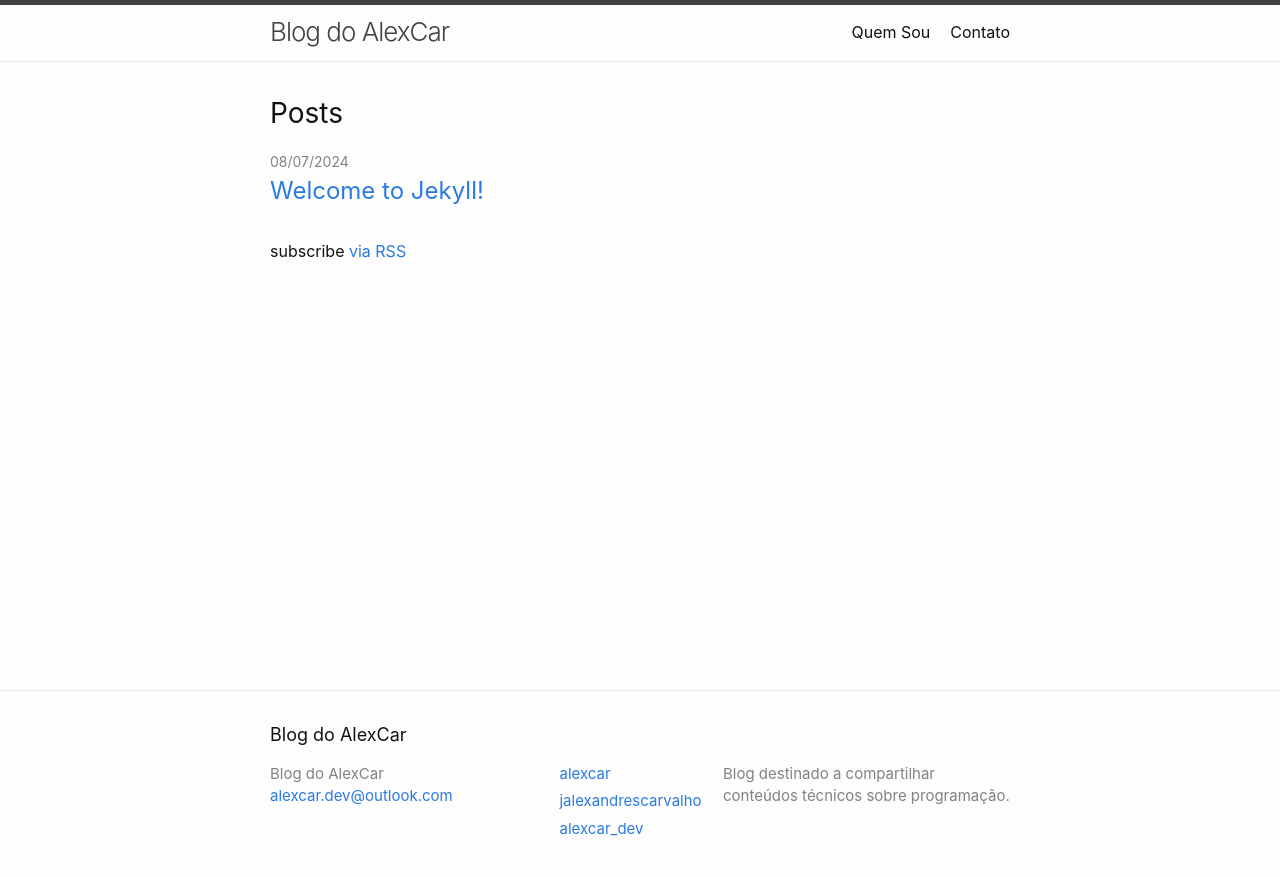
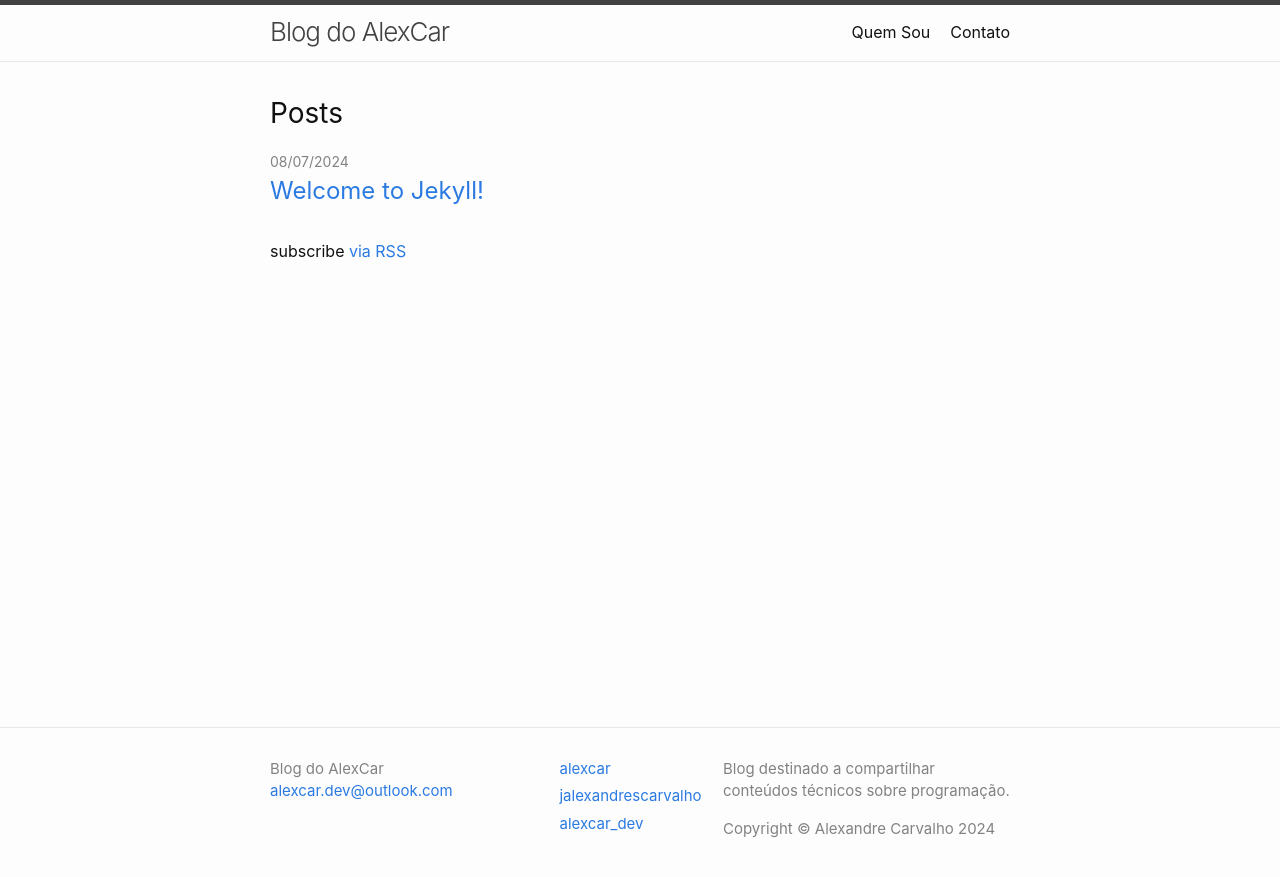
Before and after one commit to alexcar/alexcar.github.io, a Jekyll site: the page built from index.markdown, in a window 1280 px wide. Shown: the top 877 px of the page. Built offline with Jekyll 4.4.1, drawn with Linux system fonts in a browser that asks for light colours.

Commit message:
Changed the _config and footer files

```diff
--- a/_config.yml
+++ b/_config.yml
@@ -20,6 +20,8 @@
 
 title: Blog do AlexCar
 email: alexcar.dev@outlook.com
+fullname: Alexandre Carvalho
+copyrightmessage: "Copyright ©"
 description: >- # this means to ignore newlines until "baseurl:"
   Blog destinado a compartilhar conteúdos técnicos sobre programação.
 baseurl: "" # the subpath of your site, e.g. /blog
--- a/_includes/footer.html
+++ b/_includes/footer.html
@@ -2,9 +2,6 @@
   <data class="u-url" href="{{ "/" | relative_url }}"></data>
 
   <div class="wrapper">
-
-    <h2 class="footer-heading">{{ site.title | escape }}</h2>
-
     <div class="footer-col-wrapper">
       <div class="footer-col footer-col-1">
         <ul class="contact-list">
@@ -27,9 +24,8 @@
 
       <div class="footer-col footer-col-3">
         <p>{{- site.description | escape -}}</p>
+        <p>{{ site.copyrightmessage }} {{ site.fullname }} {{ "now" | date: " %Y" }}</p>
       </div>
     </div>
-
   </div>
-
 </footer>
```
